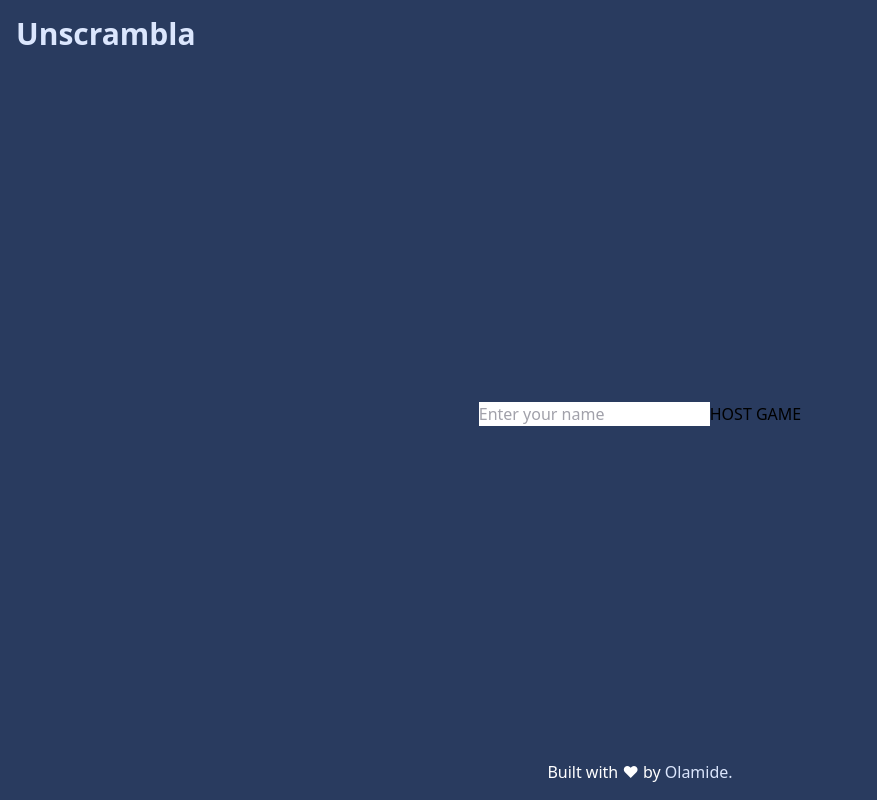
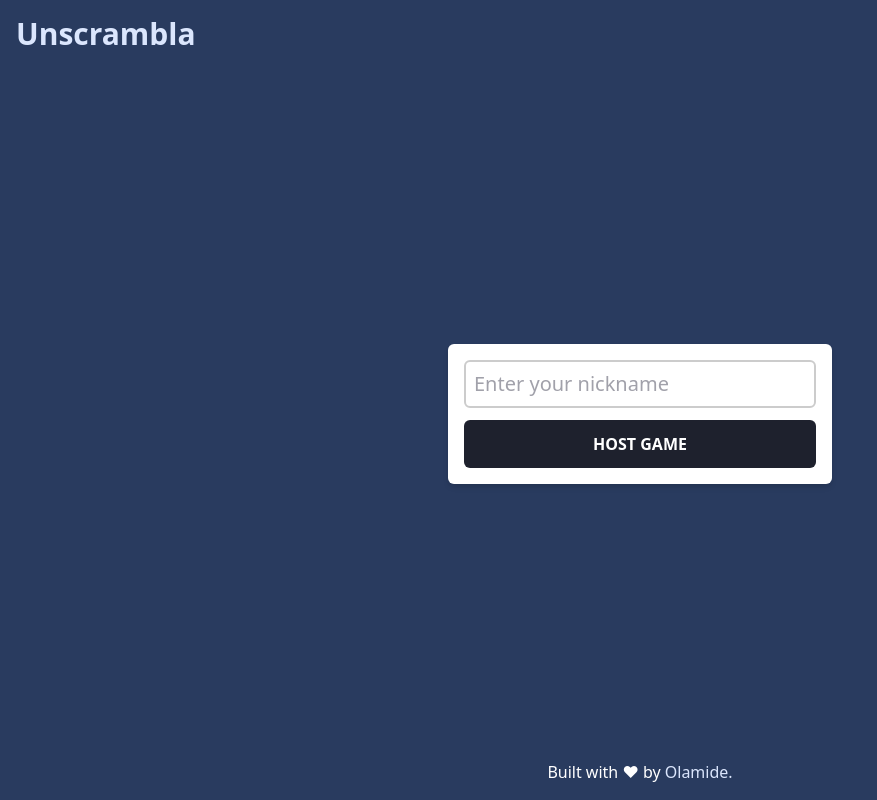
Before and after one commit to aolamide/unscrambla, a React (Create React App) app in the folder client/: page /play in a window 1280 px wide. Shown: the whole page, without its empty margins (0-877 px from the left). Built offline with nearby package versions, Linux system fonts and the light colour scheme; no server answers; a web font is replaced by a local one.

Commit message:
added page to join or host game

```diff
--- a/client/src/components/NameForm/NameForm.jsx
+++ b/client/src/components/NameForm/NameForm.jsx
@@ -15,12 +15,12 @@ const NameForm = ({ host, gameCode }) => {
     socket.emit('joinGame', { playerName : name, gameCode });
   }
   return (
-    <div>
-      <form onSubmit={host ? hostGame : joinGame}>
-        <input value={name} onChange={e => setName(e.target.value)} type="text" placeholder="Enter your name" />
-        <button>{host ? 'HOST GAME' : 'JOIN GAME'}</button>
+    <>
+      <form className="flex flex-col justify-center items-center bg-white rounded-md p-4 w-11/12 sm:w-96 shadow-md" onSubmit={host ? hostGame : joinGame}>
+        <input required autoComplete=".." value={name} onChange={e => setName(e.target.value)} type="text" placeholder="Enter your nickname" className="w-full rounded-md bg-transparent border-2 border-gray p-2 text-xl" />
+        <button className="text-white rounded-md p-3 mt-3 font-bold w-full bg-black">{host ? 'HOST GAME' : 'JOIN GAME'}</button>
       </form>
-    </div>
+    </>
   )
 };
 
```
